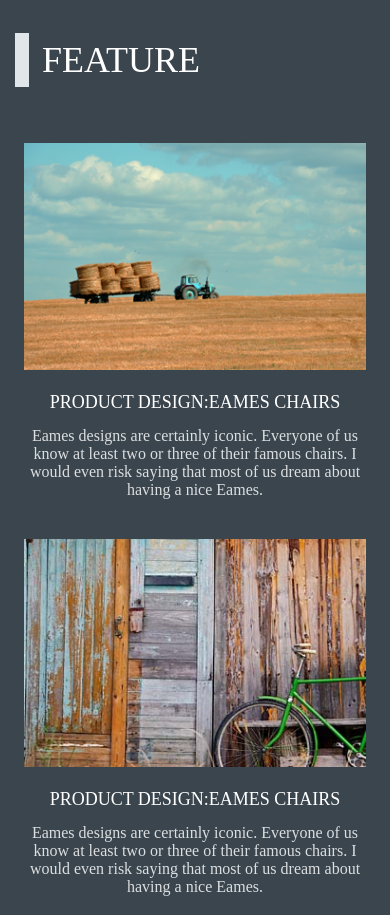
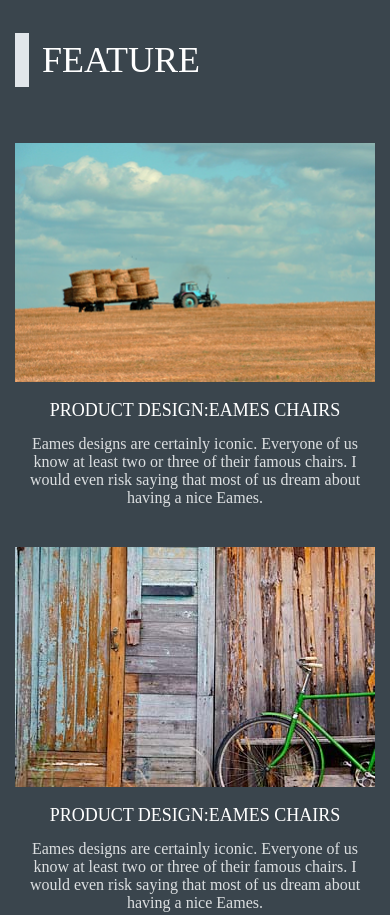
Before and after one commit to nguyenphuochao/landing-page, a plain HTML site: page index.html in a window 390 px wide. Shown: the part 4159-5074 px from the top of the page. Drawn offline with Linux system fonts and the light colour scheme.

Commit message:
first commit

```diff
--- a/style.css
+++ b/style.css
@@ -64,7 +64,7 @@ header {
     background-image: url(img/banner.png);
     background-repeat: no-repeat;
     background-position: center center;
-    background-color:grey;
+    background-color: grey;
 }
 
 header .container h3 {
@@ -456,6 +456,7 @@ h2::before {
 .feature .container .items {
     display: flex;
     flex-wrap: wrap;
+    margin-left: -29px;
 }
 
 .feature .container h2 {
@@ -465,12 +466,14 @@ h2::before {
 }
 
 .feature .container .items div img {
-
-    width: 95%;
+    max-width: 100%;
+    display: block;
 }
 
 .feature .container .items div {
-    width: 33.33%;
+    width: calc(33.33% - 29px);
+    margin-left: 29px;
+
 
 }
 
@@ -765,7 +768,9 @@ footer .container ul li:nth-child(5) a {
     .feature .container .items div p {
         margin-top: 14px;
     }
-
+    .feature .container .items div img {
+        width: 100%;
+    }
     .contact {
         height: auto;
     }
```
